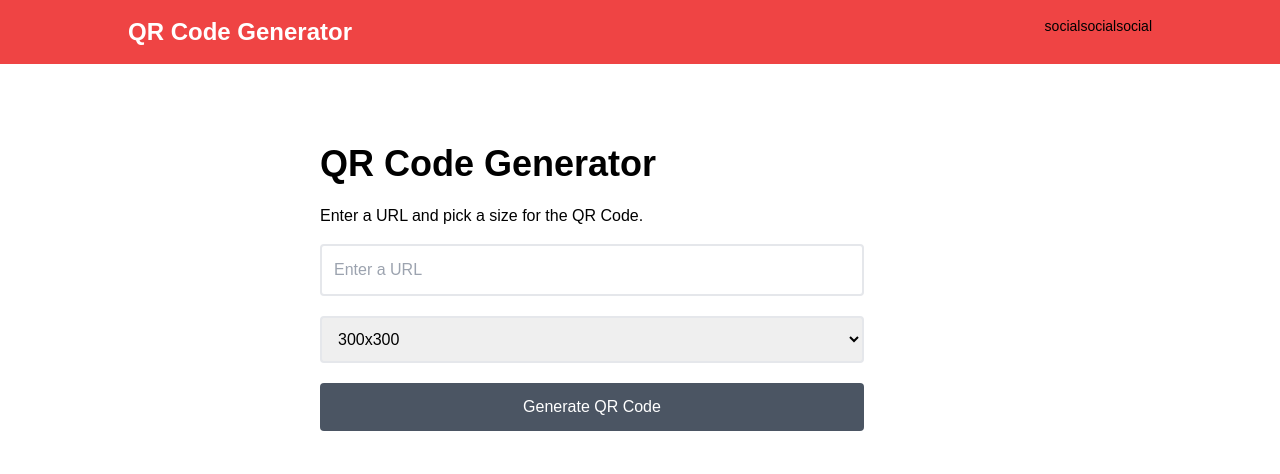
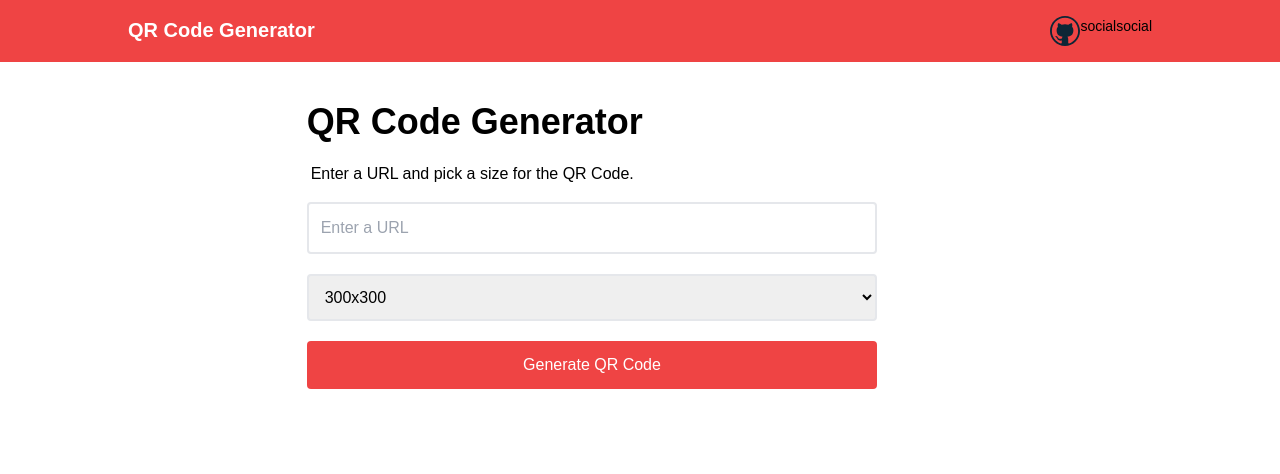
Before and after one commit to nwebb123/qr-code-generator, a plain HTML site: page index.html in a window 1280 px wide. Drawn offline with nearby package versions, Linux system fonts and the light colour scheme.

Commit message:
update
adding github social icon, removed img from main section (Looks cleaner without icon)

```diff
--- a/index.html
+++ b/index.html
@@ -29,12 +29,14 @@
 </head>
 
 <body>
-  <header class="bg-red-500 p-4 mb-10">
+  <header class="bg-red-500 p-4 mb-5">
     <div class="max-w-5xl m-auto">
       <div class="flex justify-between align-middle">
-        <div class="text-white font-bold text-2xl flex align-middle">QR Code Generator</div>
+        <div class="text-white font-bold text-xl flex align-middle">
+          QR Code Generator
+        </div>
         <div class="text-sm inline-flex">
-          <p>social</p>
+          <img width="30" src="assets/github-icon.svg" alt="github icon">
           <p>social</p>
           <p>social</p>
         </div>
@@ -43,11 +45,11 @@
   </header>
 
   <main>
-    <div class="flex flex-col-reverse p-10 align-center justify-center m-auto md:max-w-4xl md:flex-row">
+    <div class="flex flex-col p-5 align-center justify-center m-auto md:max-w-4xl md:flex-row">
       <!-- Title/Description/Form Section -->
       <div class="w-full md:w-2/3 mr-24">
         <h1 class="text-3xl font-bold mb-5 md:text-4xl flex justify-center md:justify-start">QR Code Generator</h1>
-        <p>
+        <p class="px-1">
           Enter a URL and pick a size for the QR Code.
         </p>
         <form id="generate-form" class="mt-4" novalidate>
@@ -65,7 +67,7 @@
             <option value="800">800x800</option>
             <option value="900">900x900</option>
           </select>
-          <button class="bg-gray-600 rounded w-full text-white py-3 px-4 mt-5 hover:bg-black" type="submit">Generate QR
+          <button class="bg-red-500 rounded w-full text-white py-3 px-4 mt-5 hover:bg-black" type="submit">Generate QR
             Code</button>
         </form>
       </div>
```
Also changed, not shown: assets/github-icon.svg (added).
